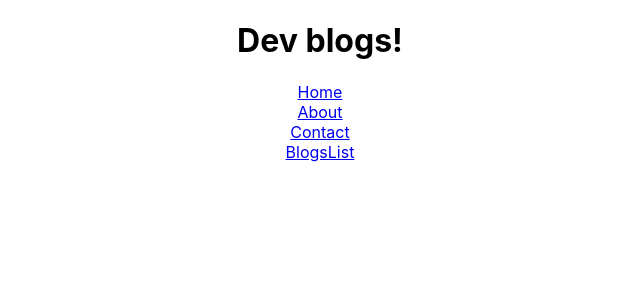
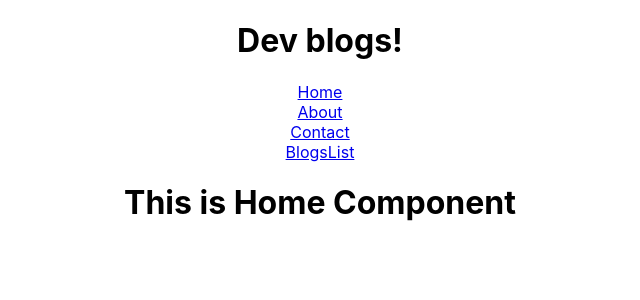
Before and after one commit to BSRINU1996/react-router, a React (Create React App) app: page / in a window 1280 px wide. Shown: the top 300 px of the page, without its empty margins (320-960 px from the left). Built offline with nearby package versions, Linux system fonts and the light colour scheme.

Commit message:
applying route to the all remaining rote components in App.js

```diff
--- a/src/App.js
+++ b/src/App.js
@@ -24,13 +24,13 @@ function App() {
                           */}
 
 
-          {/*
+
                             // route the components as bellow
-                            <Route exact path="/" element={<Home />} />
-                            <Route exact path="about" element={<About />} />
-                            <Route exact path="contact" element={<Contact />} />
-                            <Route component={<Notfound />} />
-                          */}
+          <Route exact path="/" element={<Home />} />
+          <Route exact path="about" element={<About />} />
+          <Route exact path="contact" element={<Contact />} />
+          <Route component={<Notfound />} />
+
           <Route exact path="blogslist" element={<BlogsList />} />
 
         </Routes>
```
